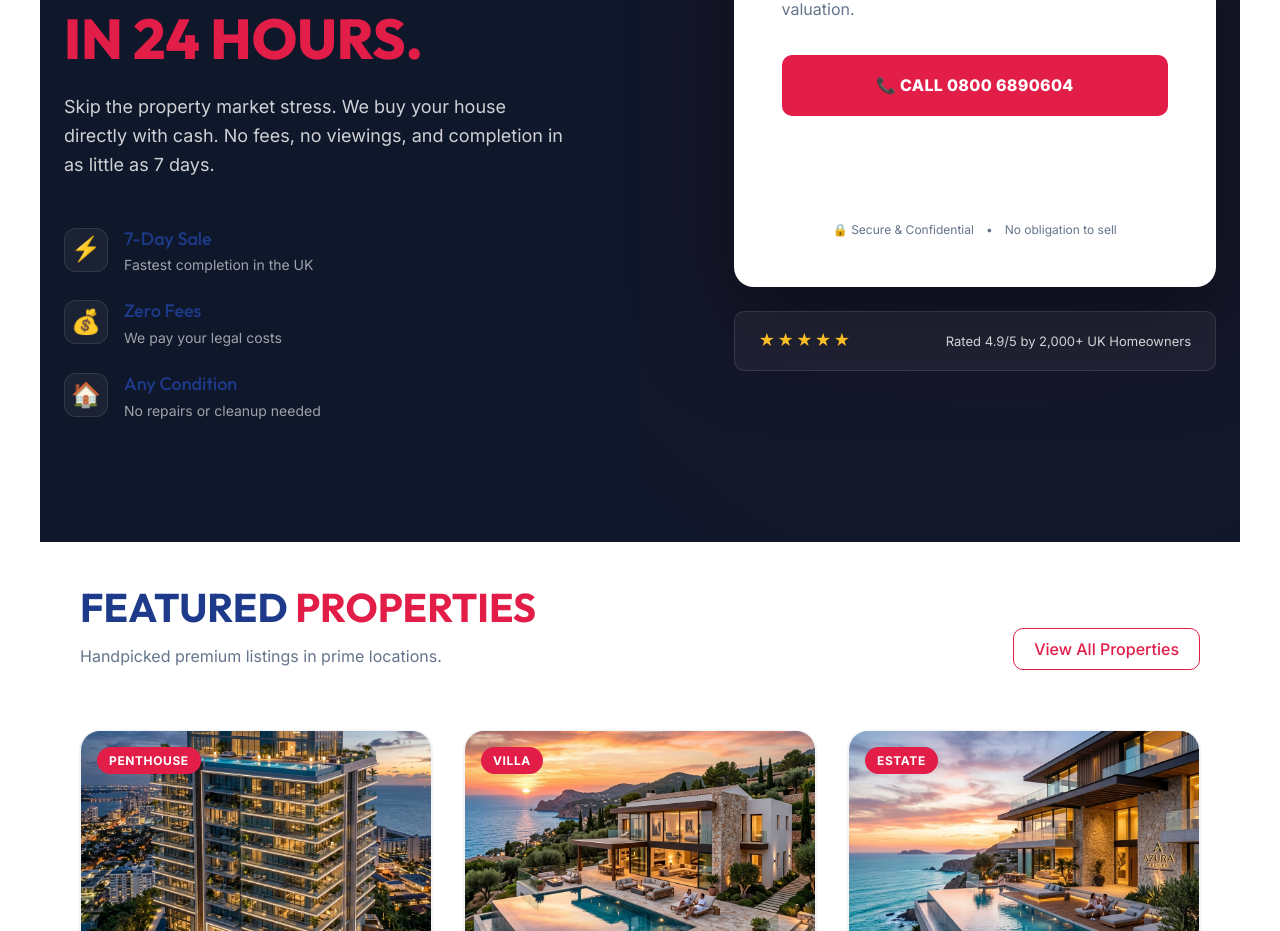
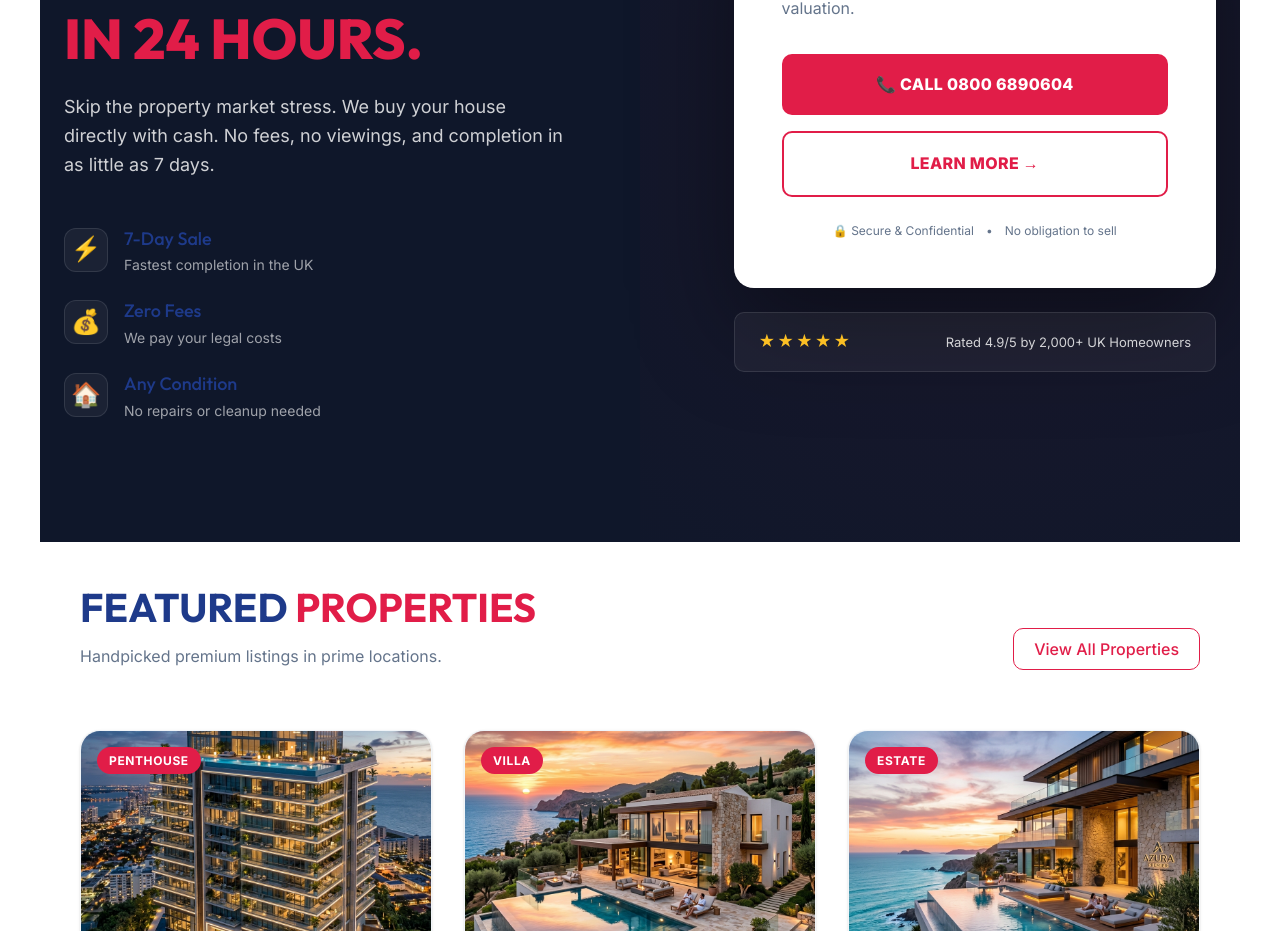
Before and after one commit to abdullahax7/coolify, a Next.js app: page / in a window 1280 px wide. Shown: the part 1313-2244 px from the top of the page. Built offline with nearby package versions, Linux system fonts and the light colour scheme.

Commit message:
Fix invisible LEARN MORE button text in CashBuy component

```diff
--- a/src/components/home/CashBuy.tsx
+++ b/src/components/home/CashBuy.tsx
@@ -52,7 +52,14 @@ export const CashBuy: React.FC = () => {
                 <a href="tel:08006890604" className={styles.submitBtn} style={{ textAlign: 'center', textDecoration: 'none', display: 'block' }}>
                   📞 CALL 0800 6890604
                 </a>
-                <Link href="/we-buy-any-house" className={styles.submitBtn} style={{ textAlign: 'center', textDecoration: 'none', display: 'block', background: 'transparent', border: '1px solid currentColor' }}>
+                <Link href="/we-buy-any-house" className={styles.submitBtn} style={{
+                  textAlign: 'center',
+                  textDecoration: 'none',
+                  display: 'block',
+                  background: 'transparent',
+                  border: '2px solid var(--primary)',
+                  color: 'var(--primary)'
+                }}>
                   LEARN MORE →
                 </Link>
               </div>
```
